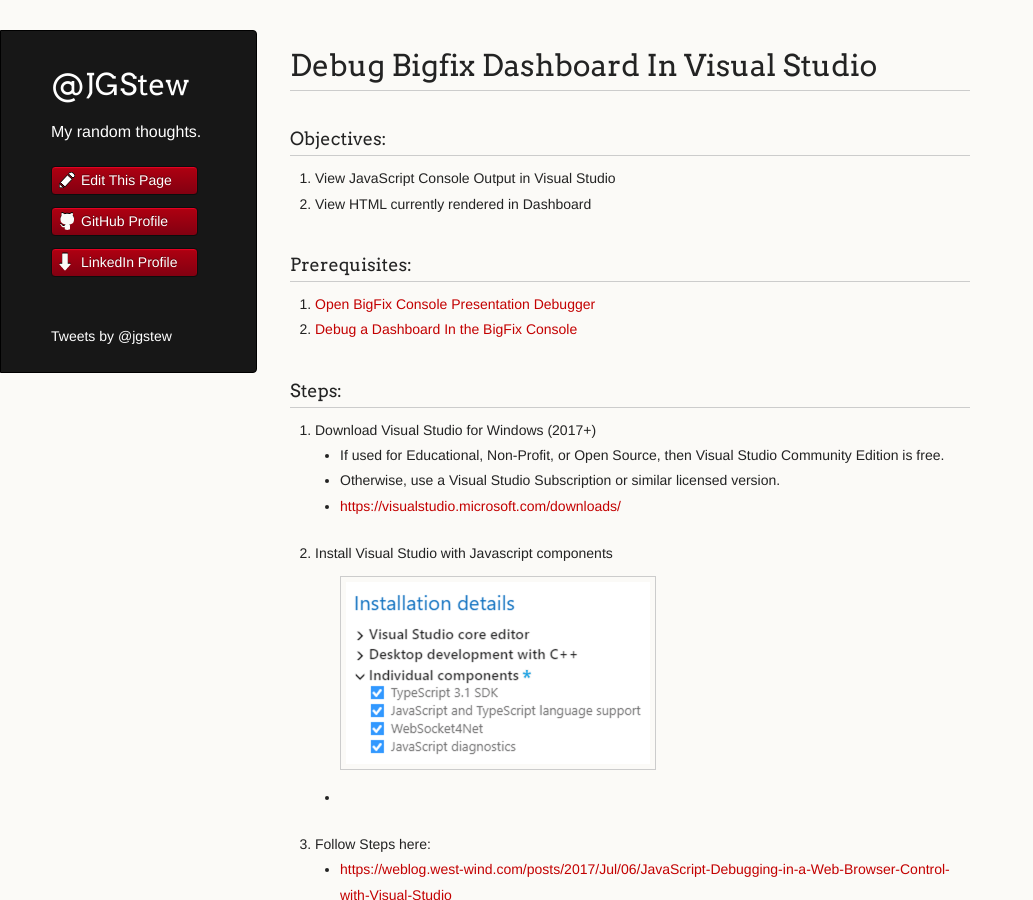
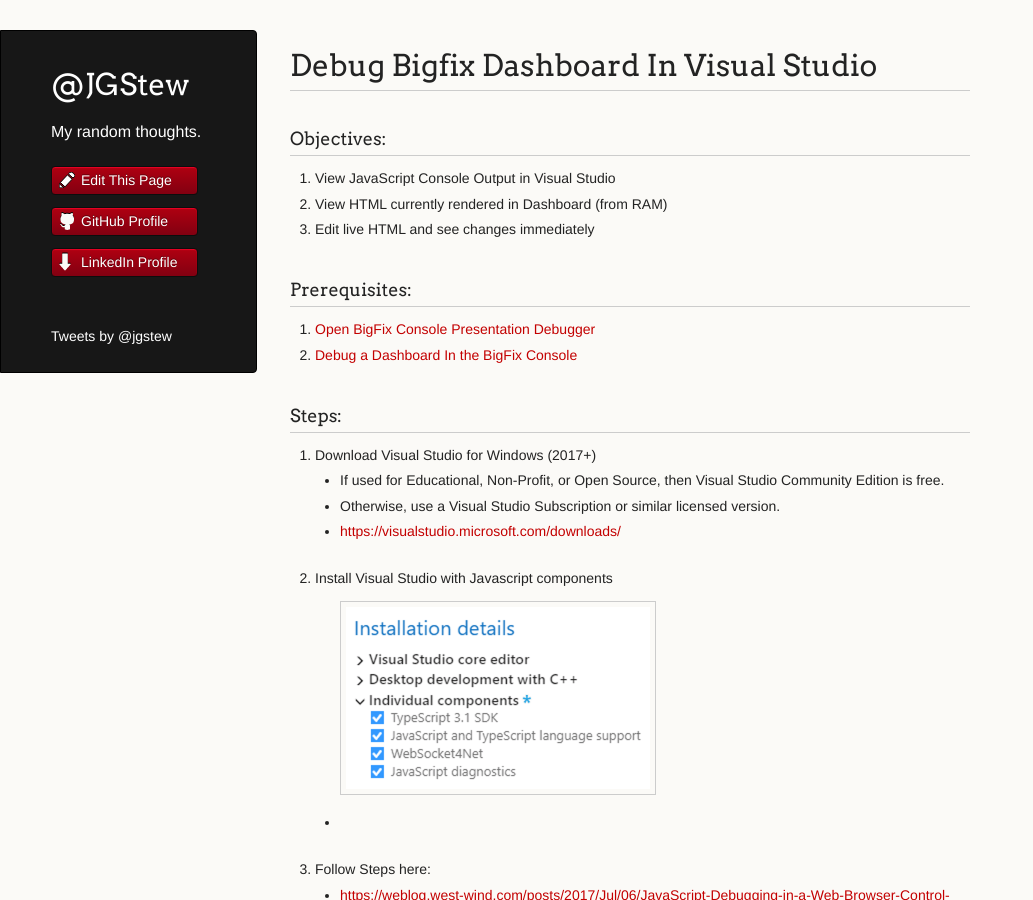
Before and after one commit to jgstew/jgstew.github.io, a Jekyll site: the page built from _posts/2018-11-27-Debug-BigFix-Dashboard-In-Visual-Studio.md, in a window 1280 px wide and 900 px high. Shown: the whole window, without its empty margins (0-1033 px from the left). Built offline with Jekyll 4.4.1, drawn with Linux system fonts in a browser that asks for light colours; nearby versions of some CDN libraries; comment, search, counter and statistics services are not loaded.

Commit message:
Update 2018-11-27-Debug-BigFix-Dashboard-In-Visual-Studio.md

```diff
--- a/_posts/2018-11-27-Debug-BigFix-Dashboard-In-Visual-Studio.md
+++ b/_posts/2018-11-27-Debug-BigFix-Dashboard-In-Visual-Studio.md
@@ -2,7 +2,8 @@
 
 ### Objectives:
 1. View JavaScript Console Output in Visual Studio
-2. View HTML currently rendered in Dashboard
+2. View HTML currently rendered in Dashboard (from RAM)
+3. Edit live HTML and see changes immediately
 
 ### Prerequisites:
 
```
